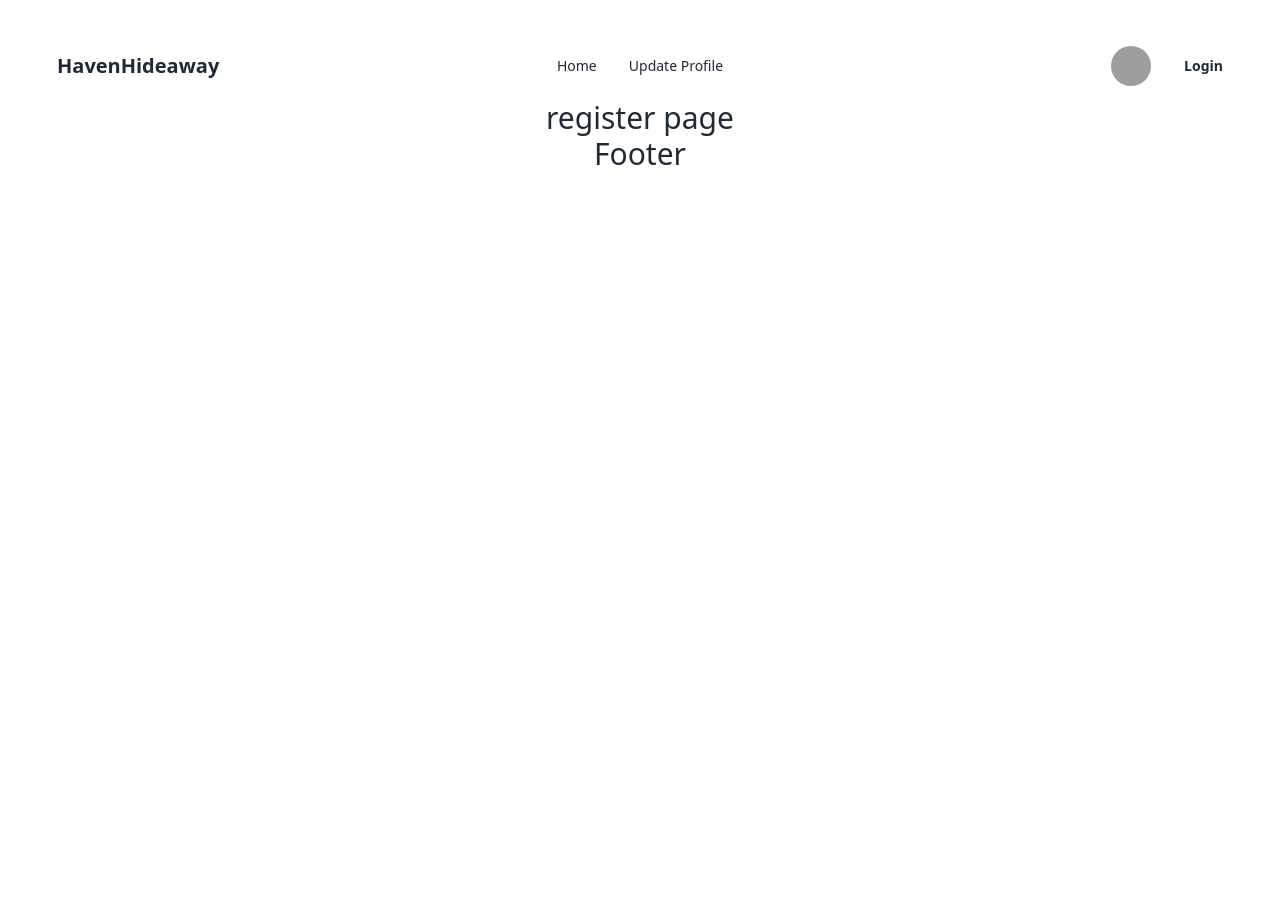
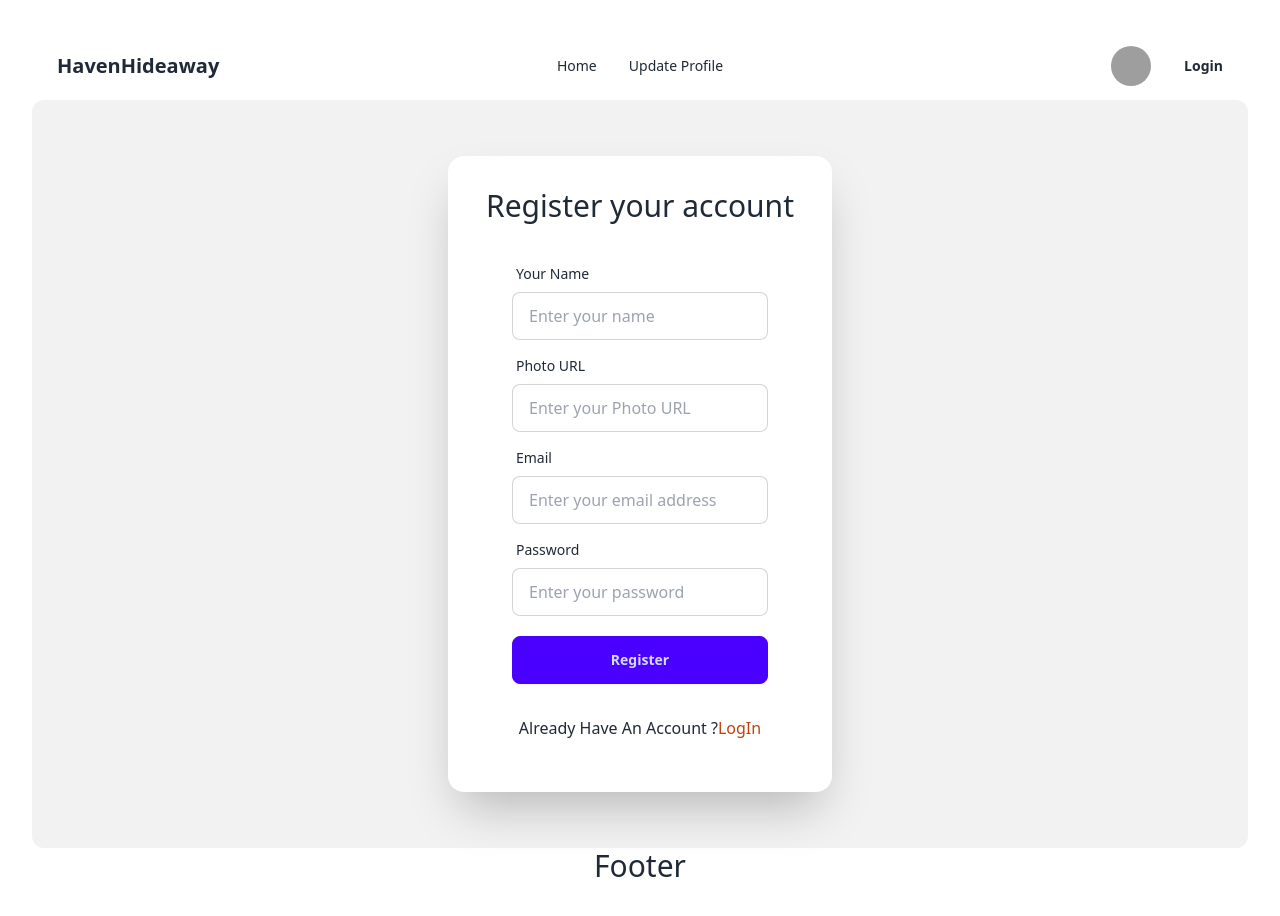
Before and after one commit to A1-mamun/Haven-Hideaway, a React (Vite) app: page /register in a window 1280 px wide. Before the commit the page ends 800 px from the top, so only its background shows below. Built offline with nearby package versions, Linux system fonts and the light colour scheme; grey boxes are pictures that could not be loaded.

Commit message:
Registration page design complete

```diff
--- a/src/Pages/Login/Login.jsx
+++ b/src/Pages/Login/Login.jsx
@@ -12,13 +12,20 @@ const Login = () => {
     console.log(email, password);
   };
 
+  const handleLogInWithGoogle = (e) => {
+    e.preventDefault();
+    console.log("google clicked");
+  };
+  const handleLogInWithGithub = (e) => {
+    e.preventDefault();
+    console.log("github clicked");
+  };
   return (
-    <div>
-      <div className="hero min-h-full bg-base-200 py-10 rounded-xl">
+    <div className="hero h-full bg-base-200 py-10 rounded-xl">
       <div className="hero-content">
         <div className="card shrink-0 w-full max-w-sm shadow-2xl bg-base-100">
           <h2 className="text-3xl text-center">Login your account</h2>
-            <form onSubmit={handleLogIn} className="card-body">
+          <form onSubmit={handleLogIn} className="card-body pb-0 pt-3">
             <div className="form-control">
               <label className="label">
                 <span className="label-text">Email</span>
@@ -51,26 +58,34 @@ const Login = () => {
             <div className="form-control">
               <button className="btn btn-primary">Login</button>
             </div>
+          </form>
+          <div className="card-body pt-2">
             <div className="flex justify-between items-center">
               <div className="border border-gray-500 h-[1px] grow"></div>
               <h4 className="mx-2">or</h4>
               <div className="border border-gray-500 h-[1px] grow"></div>
             </div>
             <div className="">
-                <button className="btn btn-outline w-full">
+              <button
+                onClick={handleLogInWithGoogle}
+                className="btn btn-outline w-full"
+              >
                 <FcGoogle />
                 Login with Google
               </button>
             </div>
-              <div className="">
-                <button className="btn btn-outline w-full">
+            <div className="mt-3">
+              <button
+                onClick={handleLogInWithGithub}
+                className="btn btn-outline w-full"
+              >
                 <FaGithub />
                 Login with Github
               </button>
             </div>
-            </form>
+          </div>
           <h2 className="text-center">
-              Do not have an Account ?
+            Do not Have An Account ?
             <Link to="/register" className="text-orange-700 font-medium">
               Register
             </Link>
@@ -78,7 +93,6 @@ const Login = () => {
         </div>
       </div>
     </div>
-    </div>
   );
 };
 
--- a/src/Pages/Register/Register.jsx
+++ b/src/Pages/Register/Register.jsx
@@ -1,9 +1,82 @@
-import React from "react";
+import { Link } from "react-router-dom";
 
 const Register = () => {
+  const handleRegister = (e) => {
+    e.preventDefault();
+    const form = new FormData(e.currentTarget);
+    const name = form.get("name");
+    const photo = form.get("photo");
+    const email = form.get("email");
+    const password = form.get("password");
+    console.log(name, photo, email, password);
+  };
+
   return (
-    <div>
-      <h2 className="text-3xl">register page</h2>
+    <div className="hero h-full py-10 rounded-xl bg-base-200">
+      <div className="hero-content ">
+        <div className="card shrink-0 w-full max-w-sm shadow-2xl bg-base-100">
+          <h2 className="text-3xl text-center">Register your account</h2>
+          <form onSubmit={handleRegister} className="card-body">
+            <div className="form-control">
+              <label className="label">
+                <span className="label-text">Your Name</span>
+              </label>
+              <input
+                type="text"
+                name="name"
+                placeholder="Enter your name"
+                className="input input-bordered"
+                required
+              />
+            </div>
+            <div className="form-control">
+              <label className="label">
+                <span className="label-text">Photo URL</span>
+              </label>
+              <input
+                type="text"
+                name="photo"
+                placeholder="Enter your Photo URL"
+                className="input input-bordered"
+                required
+              />
+            </div>
+            <div className="form-control">
+              <label className="label">
+                <span className="label-text">Email</span>
+              </label>
+              <input
+                type="email"
+                name="email"
+                placeholder="Enter your email address"
+                className="input input-bordered"
+                required
+              />
+            </div>
+            <div className="form-control">
+              <label className="label">
+                <span className="label-text">Password</span>
+              </label>
+              <input
+                type="password"
+                name="password"
+                placeholder="Enter your password"
+                className="input input-bordered"
+                required
+              />
+            </div>
+            <div className="form-control mt-3">
+              <button className="btn btn-primary">Register</button>
+            </div>
+          </form>
+          <h2 className="text-center pb-5">
+            Already Have An Account ?
+            <Link to="/login" className="text-orange-700 font-medium">
+              LogIn
+            </Link>
+          </h2>
+        </div>
+      </div>
     </div>
   );
 };
```
Lines whose indentation alone changed are shown as unchanged.
